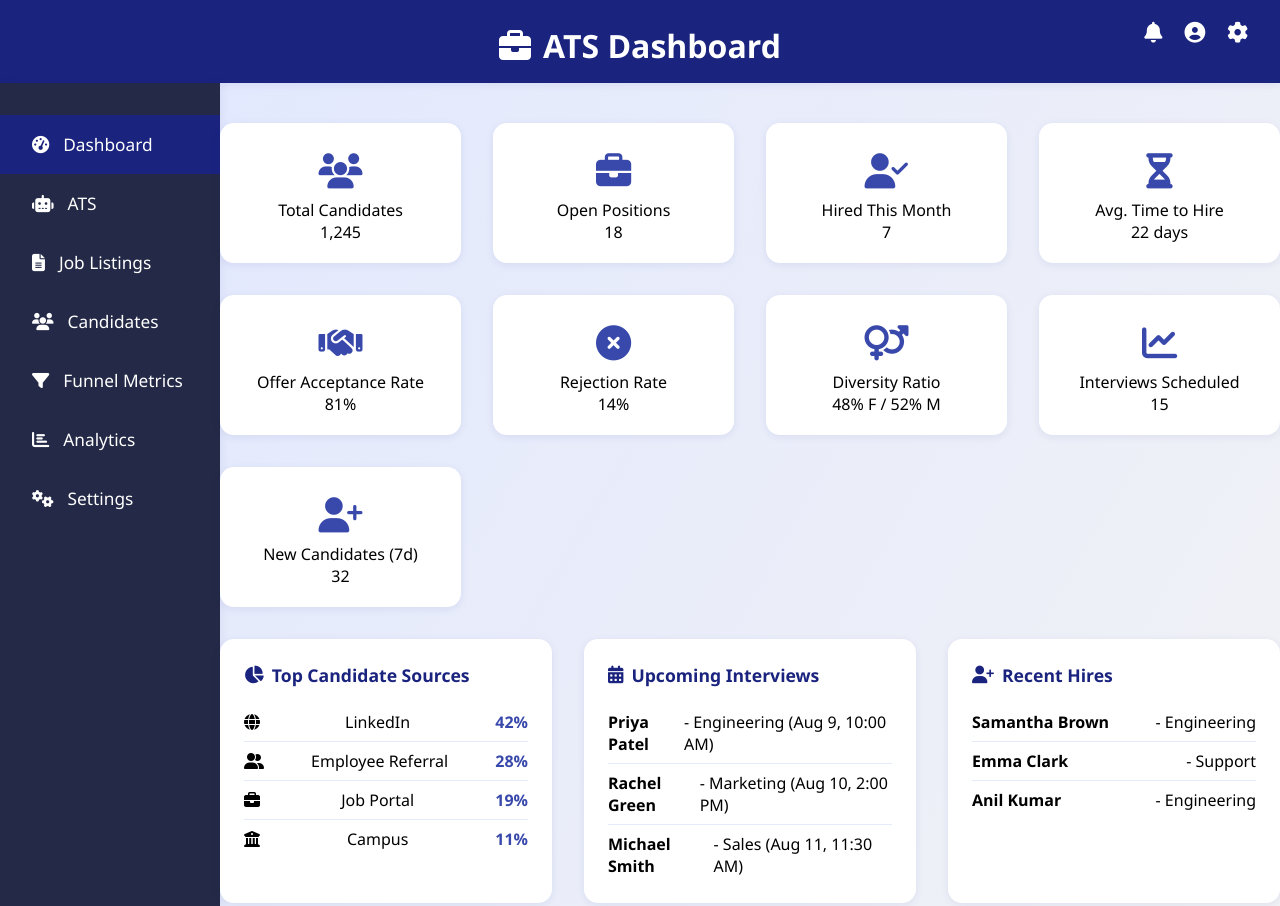
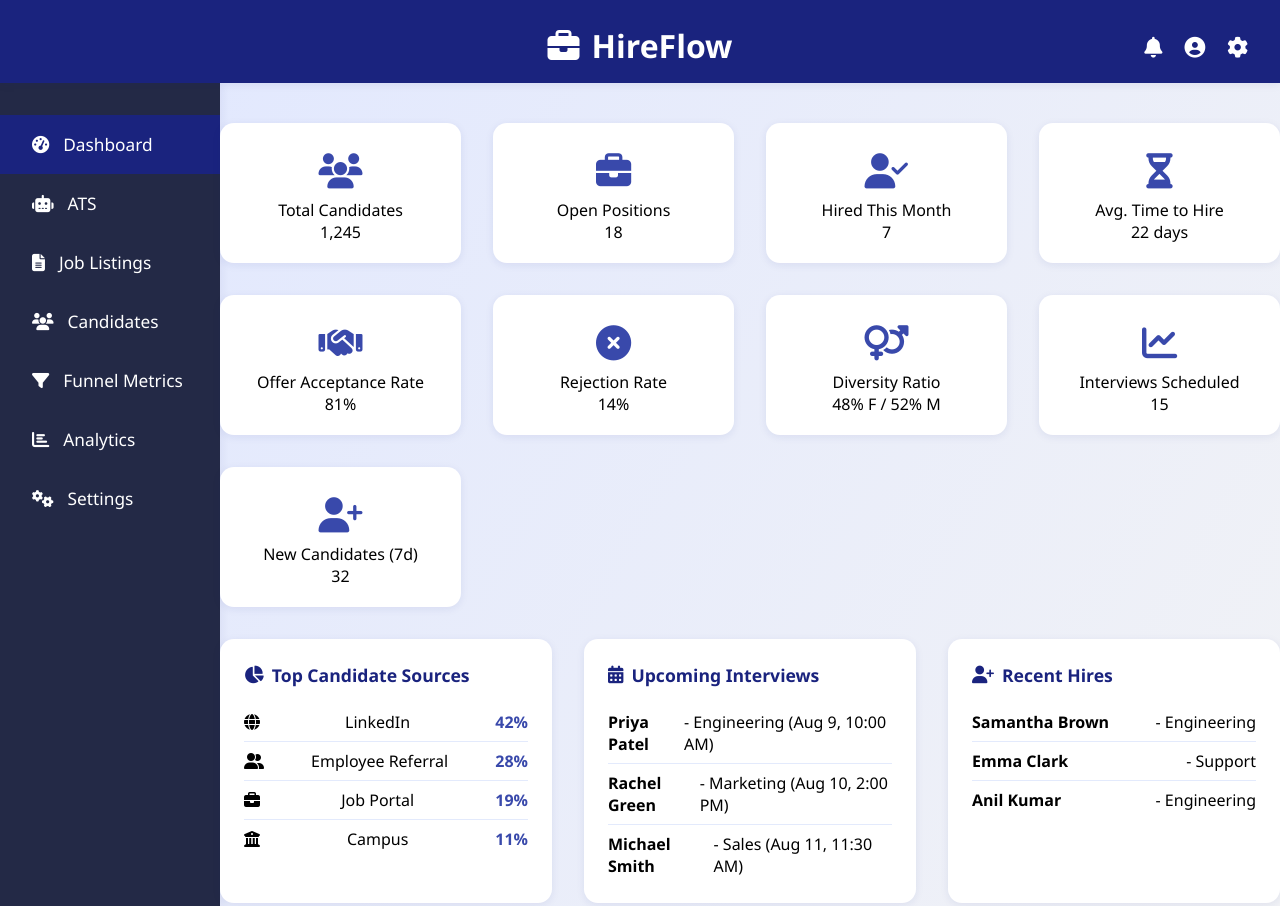
Before and after one commit to trishulmuchintala/ATS, a plain HTML site: page index.html in a window 1280 px wide. Shown: the top 906 px of the page. Drawn offline with Linux system fonts and the light colour scheme.

Commit message:
css issues fixed

```diff
--- a/index.html
+++ b/index.html
@@ -11,7 +11,7 @@
     <header class="main-header">
         <div class="branding">
             <i class="fas fa-briefcase"></i>
-            <span>ATS Dashboard</span>
+            <span>HireFlow</span>
         </div>
         <nav class="top-menu">
             <ul>
--- a/style.css
+++ b/style.css
@@ -41,6 +41,7 @@ body {
     padding: 24px 0 16px 0;
     box-shadow: 0 2px 8px rgba(26,35,126,0.08);
     text-align: center;
+    position: relative;
 }
 .branding {
     font-size: 2rem;
@@ -170,9 +171,13 @@ button:hover {
 }
 .top-menu {
     position: absolute;
-    top: 0;
-    right: 0;
-    padding: 18px 32px 0 0;
+    top: 56%;
+    right: 32px;
+    transform: translateY(-50%);
+    padding: 0;
+    display: flex;
+    align-items: center;
+    height: 100%;
 }
 .top-menu ul {
     list-style: none;
```
